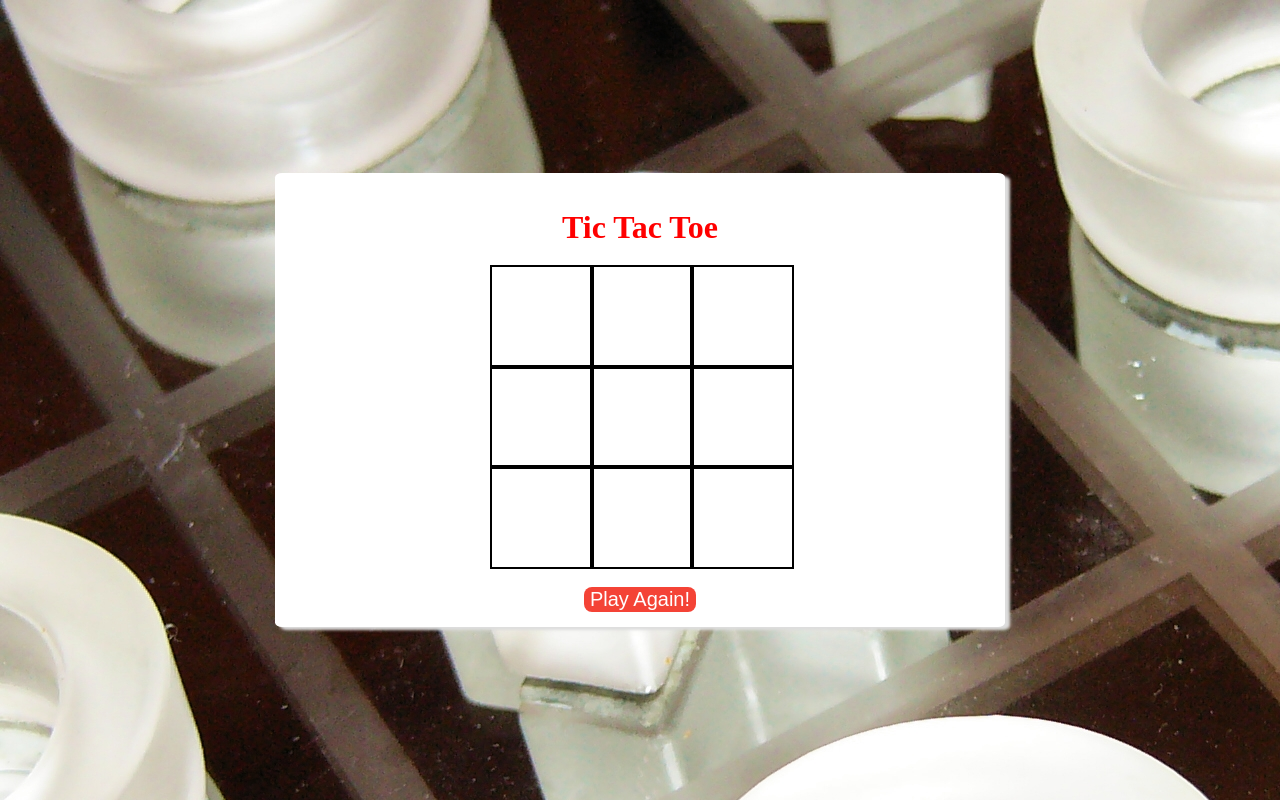
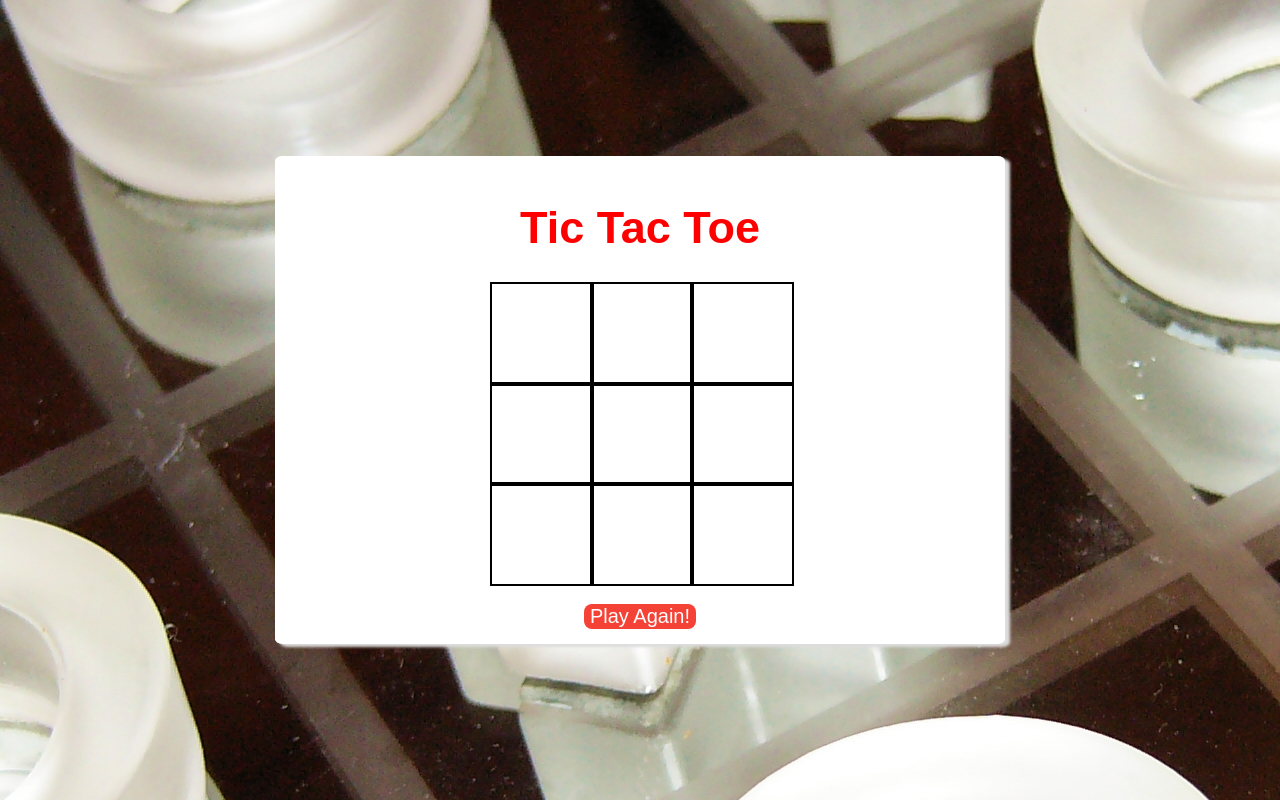
Before and after one commit to marisoldrodriguez/Milestone-Project-1, a plain HTML site: page index.html in a window 1280 px wide. Drawn offline with Linux system fonts and the light colour scheme.

Commit message:
changed title font size

```diff
--- a/style.css
+++ b/style.css
@@ -1,5 +1,5 @@
 body {
-  font-family: Source Sans Pro;
+  font-family: sans-serif;
   background: #eee;
   margin: auto;
   text-align: center;
@@ -23,11 +23,11 @@ body {
   }
 
   h1 {
+    font-size: 45px;
     width: 300px;
     color: red;
     text-shadow: #ddd;
-
-  }
+    }
 
   #game-board {
     display: grid;
```
